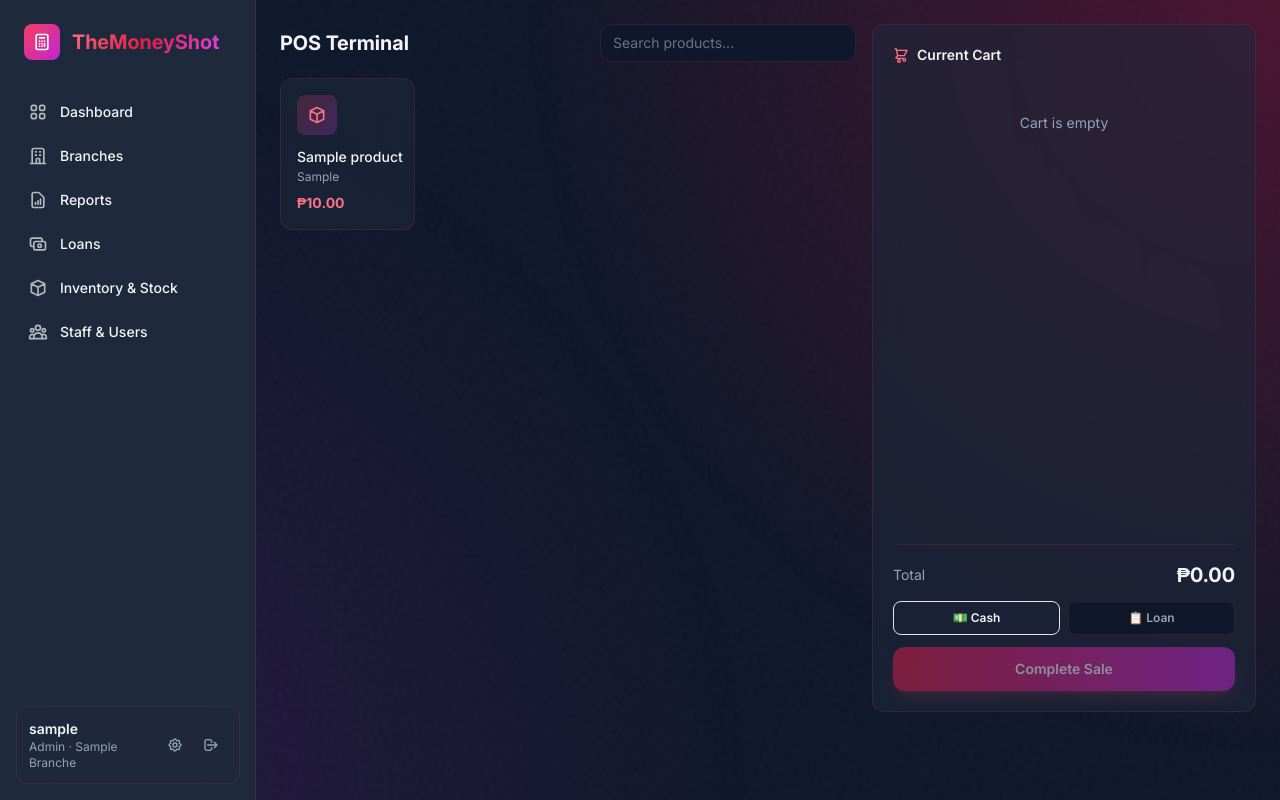
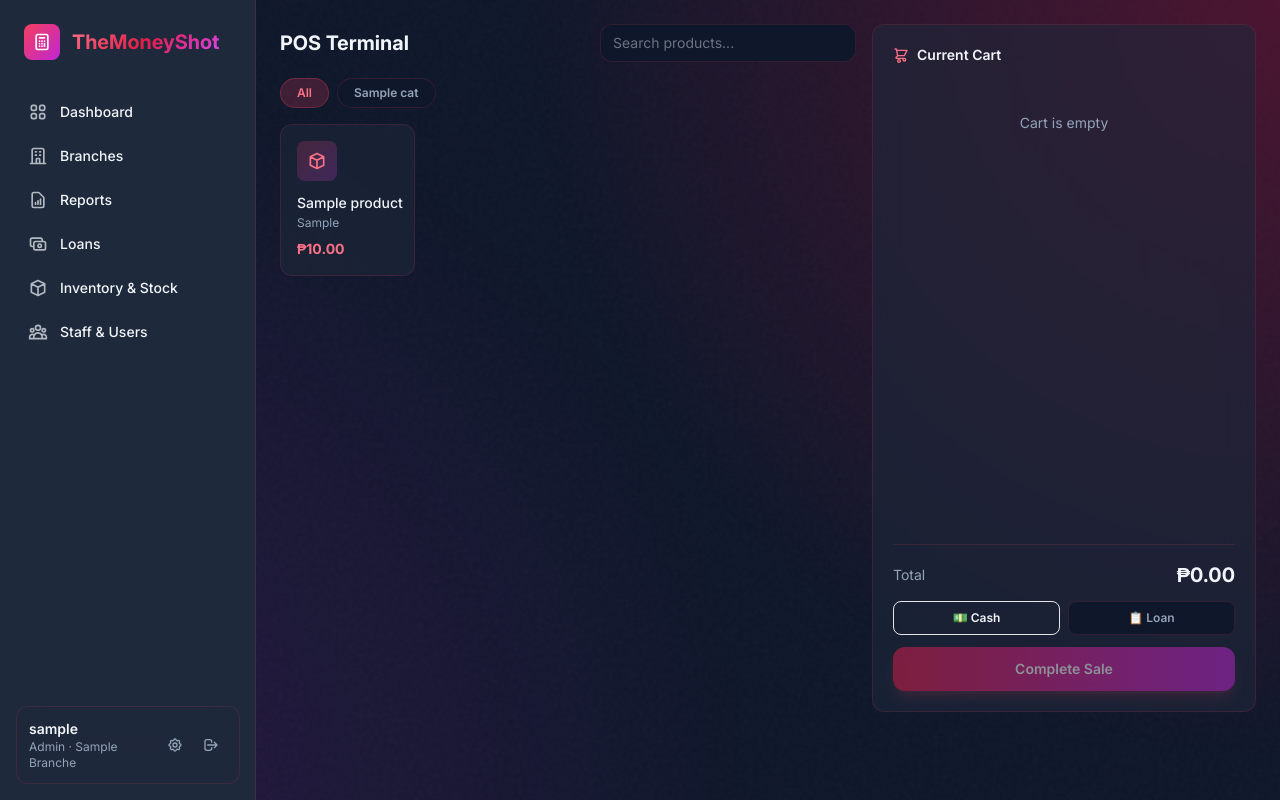
Before and after one commit to FriendzoneGuardian/TestPOS-1.0, a Flask app: template app/templates/pos/terminal.html in a window 1280 px wide. Run offline with Flask 3, Linux system fonts and the light colour scheme; a user stored in the database is signed in; tables that the repository leaves empty hold one stand-in row (values such as "Sample post"); the template is opened without the code that fills it: values that come from a table or form of the project are taken from there, most other values are stand-ins (such as "Sample title", 1, 10 or a date in 2020); some libraries are stand-ins or nearby versions.

Commit message:
feat: Alpha 1.7.2 - POS Category Filters, OOS Lock, and template optimizations

```diff
--- a/app/routes/pos.py
+++ b/app/routes/pos.py
@@ -31,7 +31,9 @@ def terminal():
     stocks = BranchStock.query.filter_by(branch_id=current_user.branch_id).all()
     stock_dict = {s.product_id: s.quantity for s in stocks}
 
-    return render_template('pos/terminal.html', products=products, customers=customers, stock_dict=stock_dict)
+    categories = sorted(list(set(p.category for p in products if p.category)))
+
+    return render_template('pos/terminal.html', products=products, customers=customers, stock_dict=stock_dict, categories=categories)
 
 
 @pos_bp.route('/checkout', methods=['POST'])
--- a/app/templates/pos/terminal.html
+++ b/app/templates/pos/terminal.html
@@ -11,35 +11,62 @@
             <input type="text" id="product-search" placeholder="Search products..."
                 class="w-64 px-3 py-2 rounded-xl bg-surface-800 border border-gray-700 text-gray-200 text-sm placeholder-gray-500 focus:ring-2 focus:ring-primary-500 focus:border-transparent">
         </div>
+
+        <!-- Category Filters -->
+        <div class="flex overflow-x-auto gap-2 pb-2 mb-4 scrollbar-hide">
+            <button onclick="filterCategory('all')" id="cat-btn-all"
+                class="cat-btn whitespace-nowrap px-4 py-1.5 rounded-full text-xs font-semibold bg-primary-500/20 text-primary-400 border border-primary-500/30 transition-all">All</button>
+            {% for cat in categories %}
+            <button onclick="filterCategory('{{ cat|lower|replace('\'', '\\\'') }}')"
+                id="cat-btn-{{ cat|lower|replace(' ', '-')|replace('\'', '') }}"
+                class="cat-btn whitespace-nowrap px-4 py-1.5 rounded-full text-xs font-semibold bg-surface-800 text-gray-400 border border-gray-700 hover:bg-surface-700 transition-all">{{
+                cat }}</button>
+            {% endfor %}
+        </div>
+
         <div id="product-grid"
             class="flex-1 overflow-y-auto grid grid-cols-2 md:grid-cols-3 xl:grid-cols-4 gap-3 content-start">
             {% for product in products %}
-            <button onclick="addToCart({{ product.id }}, '{{ product.name }}', {{ product.price }})"
-                class="product-card glass-card rounded-xl p-4 text-left hover:border-primary-500/40 transition-all group"
-                data-name="{{ product.name|lower }}">
+            {% set qty = stock_dict.get(product.id, 0) %}
+            {% set out_of_stock = qty <= 0 %} <button {% if not out_of_stock
+                %}onclick="addToCart({{ product.id }}, '{{ product.name|replace('\'', '\\\'') }}', {{ product.price }})"
+                {% endif %}
+                class="product-card glass-card rounded-xl p-4 text-left transition-all group {{ 'opacity-50 grayscale cursor-not-allowed border border-red-500/20' if out_of_stock else 'hover:border-primary-500/40' }}"
+                data-name="{{ product.name|lower }}" data-category="{{ (product.category or '')|lower }}" {{ 'disabled'
+                if out_of_stock else '' }}>
+
                 <div
-                    class="w-10 h-10 rounded-lg bg-gradient-to-br from-primary-500/20 to-accent-500/20 flex items-center justify-center mb-3 group-hover:from-primary-500/30 group-hover:to-accent-500/30 transition-all">
-                    <svg class="w-5 h-5 text-primary-400" fill="none" stroke="currentColor" viewBox="0 0 24 24">
+                    class="w-10 h-10 rounded-lg {{ 'bg-gray-800' if out_of_stock else 'bg-gradient-to-br from-primary-500/20 to-accent-500/20 group-hover:from-primary-500/30 group-hover:to-accent-500/30' }} flex items-center justify-center mb-3 transition-all text-primary-400">
+                    <svg class="w-5 h-5 {{ 'text-gray-500' if out_of_stock else 'text-primary-400' }}" fill="none"
+                        stroke="currentColor" viewBox="0 0 24 24">
                         <path stroke-linecap="round" stroke-linejoin="round" stroke-width="2"
                             d="M20 7l-8-4-8 4m16 0l-8 4m8-4v10l-8 4m0-10L4 7m8 4v10M4 7v10l8 4"></path>
                     </svg>
                 </div>
+
                 <div class="flex items-start justify-between">
                     <div>
-                        <p class="text-sm font-medium text-gray-200 truncate pr-2">{{ product.name }}</p>
-                        <p class="text-xs text-gray-400 mt-0.5">{{ product.category or 'General' }}</p>
+                        <p
+                            class="text-sm font-medium {{ 'text-gray-400' if out_of_stock else 'text-gray-200' }} truncate pr-2">
+                            {{ product.name }}</p>
+                        <p class="text-xs text-gray-500 mt-0.5">{{ product.category or 'General' }}</p>
                     </div>
-                    {% set qty = stock_dict.get(product.id, 0) %}
-                    {% if qty <= product.low_stock_threshold %} <span
+                    {% if out_of_stock %}
+                    <span
+                        class="inline-flex items-center justify-center shrink-0 px-1.5 py-0.5 bg-red-500/10 text-red-500 text-[10px] font-bold rounded-md border border-red-500/20"
+                        title="Out of Stock">OOS</span>
+                    {% elif qty <= product.low_stock_threshold %} <span
                         class="inline-flex items-center justify-center shrink-0 w-5 h-5 bg-orange-500/20 text-orange-400 text-[10px] font-bold rounded-full border border-orange-500/30"
                         title="Low Stock: {{ qty }} left">!</span>
                         {% endif %}
                 </div>
+
                 <div class="flex items-center justify-between mt-2">
-                    <p class="text-sm font-bold text-primary-400">{{ product.price|currency }}</p>
+                    <p class="text-sm font-bold {{ 'text-gray-500' if out_of_stock else 'text-primary-400' }}">{{
+                        product.price|currency }}</p>
                 </div>
-            </button>
-            {% endfor %}
+                </button>
+                {% endfor %}
         </div>
     </div>
 
@@ -120,13 +147,35 @@
     let cart = [];
     let paymentMethod = 'cash';
 
+    let activeCategory = 'all';
+
+    function runFilters() {
+        const q = document.getElementById('product-search').value.toLowerCase();
+        document.querySelectorAll('.product-card').forEach(card => {
+            const matchesSearch = card.dataset.name.includes(q);
+            const matchesCat = activeCategory === 'all' || card.dataset.category === activeCategory;
+            card.style.display = (matchesSearch && matchesCat) ? '' : 'none';
+        });
+    }
+
     // Product search filter
-    document.getElementById('product-search').addEventListener('input', function () {
-        const q = this.value.toLowerCase();
-        document.querySelectorAll('.product-card').forEach(card => {
-            card.style.display = card.dataset.name.includes(q) ? '' : 'none';
+    document.getElementById('product-search').addEventListener('input', runFilters);
+
+    function filterCategory(cat) {
+        activeCategory = cat;
+        // Update button styles
+        document.querySelectorAll('.cat-btn').forEach(btn => {
+            btn.className = 'cat-btn whitespace-nowrap px-4 py-1.5 rounded-full text-xs font-semibold bg-surface-800 text-gray-400 border border-gray-700 hover:bg-surface-700 transition-all';
         });
-    });
+
+        let targetId = cat === 'all' ? 'cat-btn-all' : `cat-btn-${cat.replace(/ /g, '-').replace(/'/g, '')}`;
+        const activeBtn = document.getElementById(targetId);
+        if (activeBtn) {
+            activeBtn.className = 'cat-btn whitespace-nowrap px-4 py-1.5 rounded-full text-xs font-semibold bg-primary-500/20 text-primary-400 border border-primary-500/30 transition-all';
+        }
+
+        runFilters();
+    }
 
     function addToCart(id, name, price) {
         const existing = cart.find(i => i.product_id === id);
```
